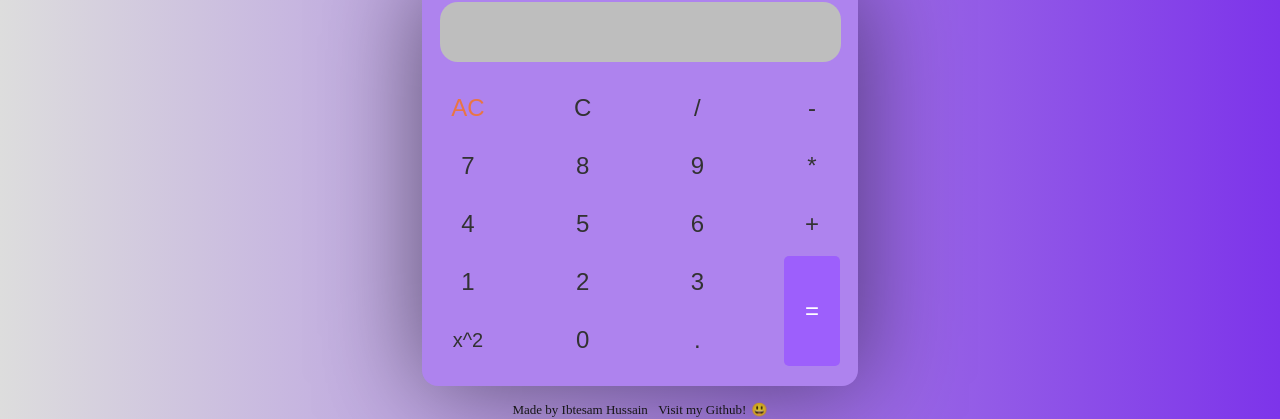
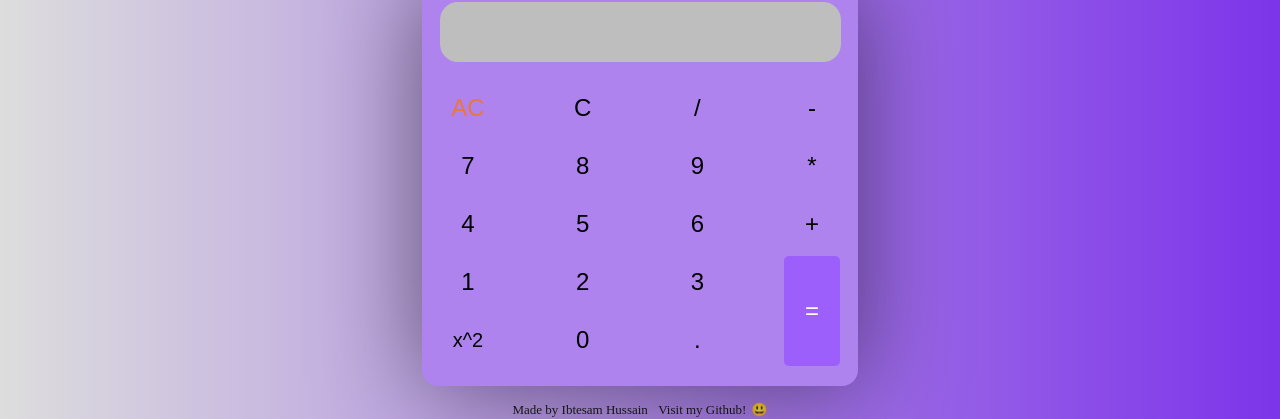
Before and after one commit to Ibtesam-Hussain/Calculator, a plain HTML site: page index.html in a window 1280 px wide. Shown: the part 112-531 px from the top of the page. Drawn offline with Linux system fonts and the light colour scheme.

Commit message:
Update style.css

```diff
--- a/style.css
+++ b/style.css
@@ -49,7 +49,7 @@ input[type="button"] {
 
     background: transparent;
 
-    color: rgb(50, 50, 50);
+    color: black;
     font-size: 24px;
     font-weight:50;
     border: none;
```
